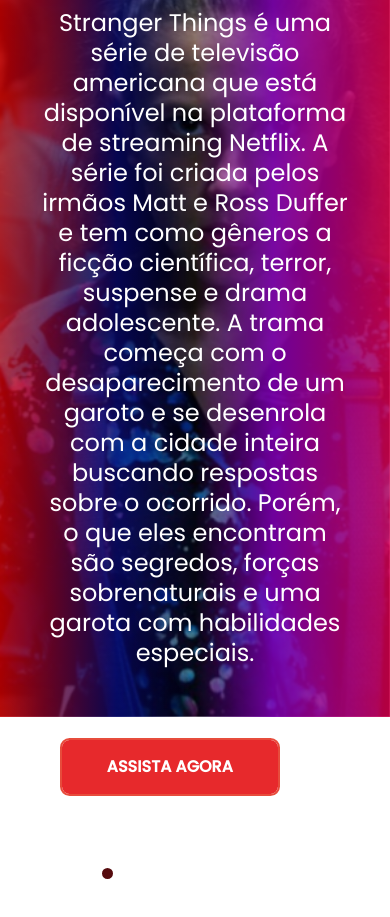
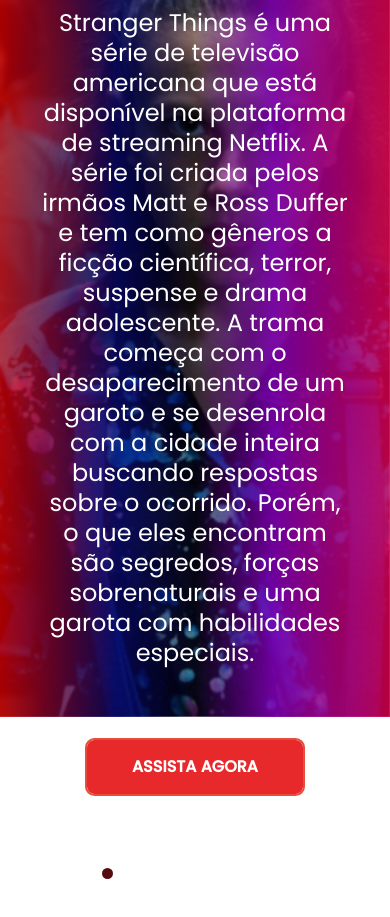
Before and after one commit to AndersonOls/proj-st, a plain HTML site: page index.html in a window 390 px wide. Shown: the part 127-1044 px from the top of the page. Drawn offline with Linux system fonts and the light colour scheme.

Commit message:
alteração botao responsivo

```diff
--- a/src/css/responsivo.css
+++ b/src/css/responsivo.css
@@ -15,6 +15,12 @@
         width: 60%;
         text-align: center;
     }
+
+	.botao-assista{
+		display: flex;
+		justify-content: center;
+
+	}
 }
 
 @media(max-width: 425px){
```
